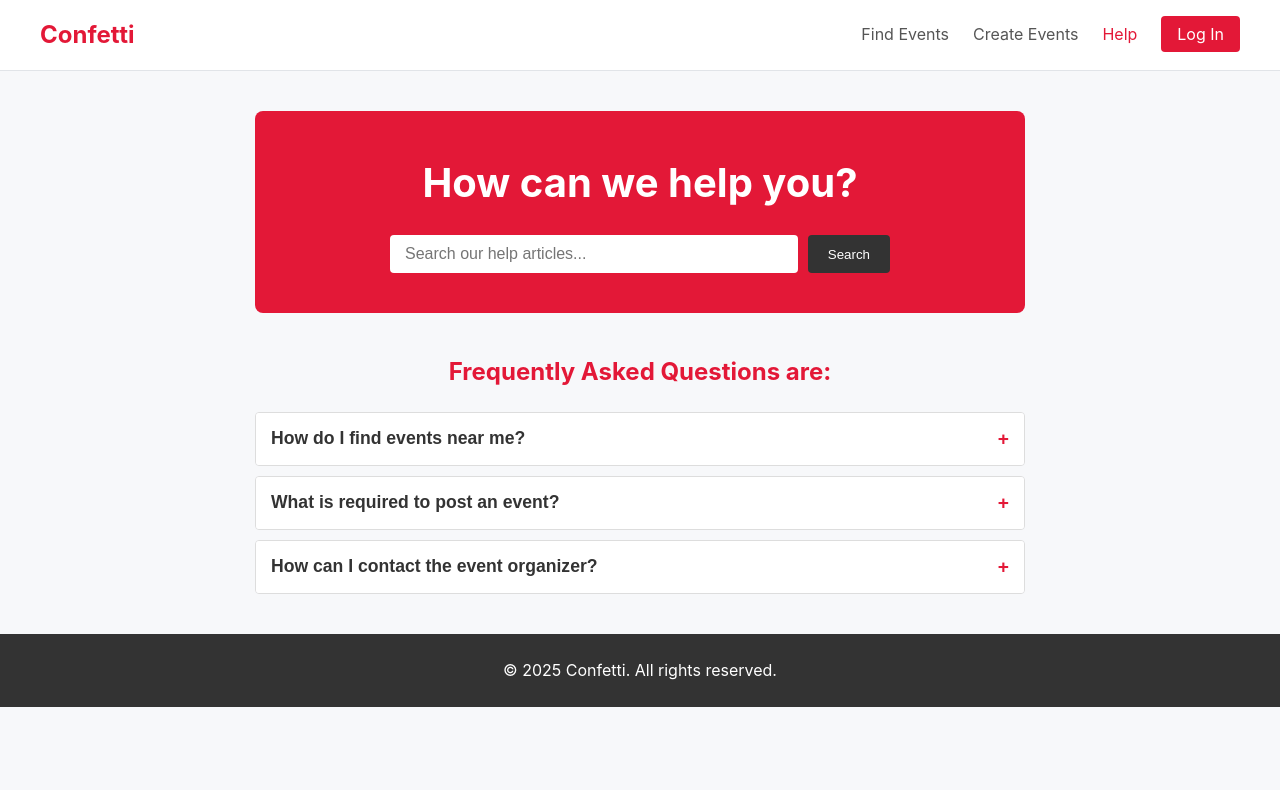
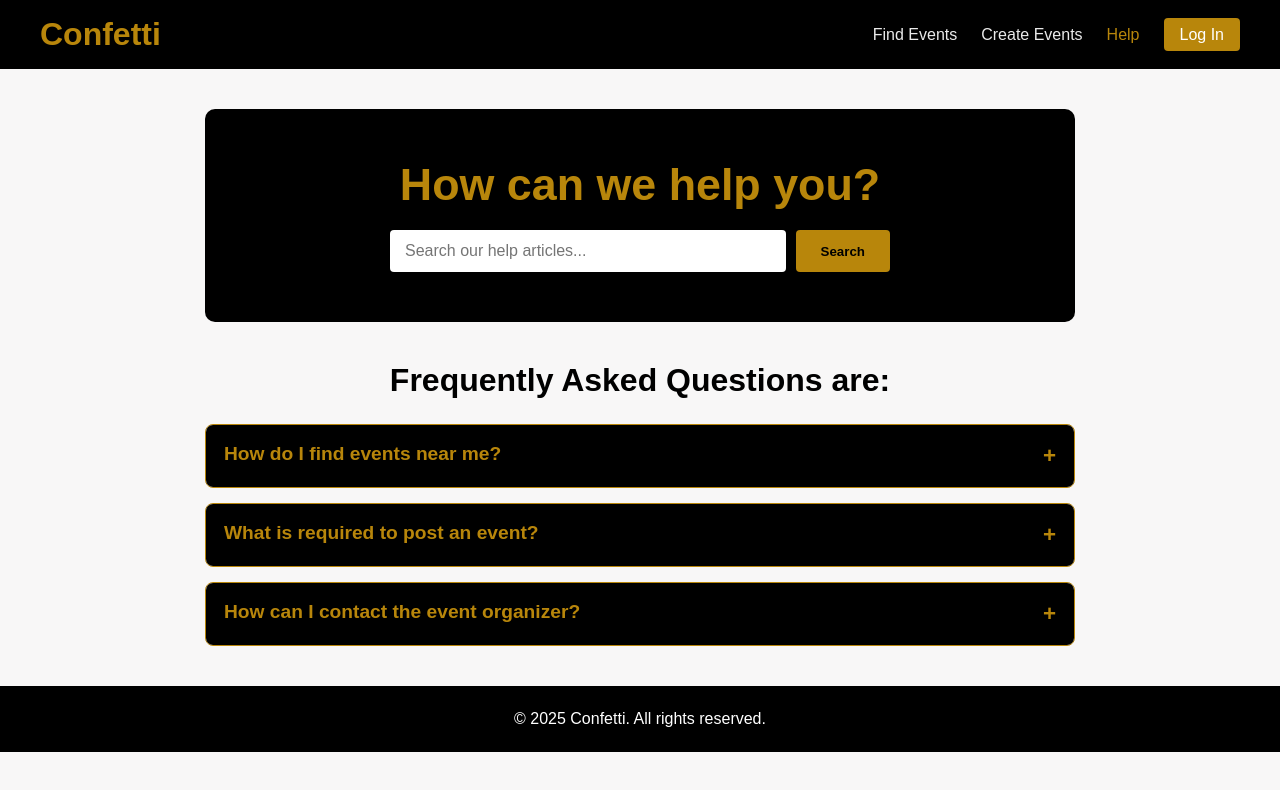
Before and after one commit to Apoorvacodes376/EventQueue-Studios, a website built with Vite: page help.html in a window 1280 px wide. Built offline with nearby package versions, Linux system fonts and the light colour scheme.

Commit message:
help css

```diff
--- a/help.css
+++ b/help.css
@@ -1,39 +1,37 @@
-/* ----------------------------------- */
-/* BASE STYLES & HEADER (CONSISTENCY)  */
-/* ----------------------------------- */
+/* ------------------------------ */
+/* GLOBAL STYLES + HEADER         */
+/* ------------------------------ */
 
 * {
-    box-sizing: border-box;
     margin: 0;
     padding: 0;
+    box-sizing: border-box;
 }
 
 body {
-    font-family: -apple-system, BlinkMacSystemFont, "Segoe UI", Roboto, "Helvetica Neue", Arial, sans-serif;
-    background-color: #f7f8fa;
-    line-height: 1.6;
-    color: #333;
+    font-family: Arial, sans-serif;
+    background: #f8f7f7;
+    color: #222;
 }
 
 /* Header */
 .header {
-    background-color: #fff;
-    border-bottom: 1px solid #e1e4e8;
+    background: black;
     padding: 1rem 2rem;
 }
 
 .navbar {
+    max-width: 1200px;
+    margin: auto;
     display: flex;
     justify-content: space-between;
     align-items: center;
-    max-width: 1200px;
-    margin: 0 auto;
 }
 
 .logo {
-    font-size: 1.5rem;
+    font-size: 2rem;
     font-weight: bold;
-    color: #e31837; /* Confetti/Eventbrite Red */
+    color: darkgoldenrod;
     text-decoration: none;
 }
 
@@ -45,61 +43,51 @@ body {
 }
 
 .nav-links a {
-    color: #555;
+    color: #eaeaea;
     text-decoration: none;
-    transition: color 0.3s ease;
-    padding: 0.5rem 0;
+    transition: 0.3s;
 }
 
-/* Hover and Active State */
 .nav-links a:hover,
 .nav-links a.active {
-    color: #e31837;
+    color: darkgoldenrod;
 }
 
-/* Login Button Style */
 .btn-login {
-    background-color: #e31837;
-    color: #fff !important;
-    padding: 0.5rem 1rem !important;
+    background: darkgoldenrod !important;
+    padding: 0.5rem 1rem;
     border-radius: 4px;
+    color: white !important;
 }
 .btn-login:hover {
-    background-color: #b3142c;
-    color: #fff !important;
+    background: #b8860b !important;
 }
 
-/* Footer */
-.footer {
-    text-align: center;
-    padding: 1.5rem;
-    background-color: #333;
-    color: #fff;
-    margin-top: 40px;
-}
-
-/* ----------------------------------- */
-/* HELP PAGE CONTENT STYLES            */
-/* ----------------------------------- */
+/* ------------------------------ */
+/* HELP PAGE MAIN CONTAINER       */
+/* ------------------------------ */
 
 .help-container {
-    max-width: 800px;
+    max-width: 900px;
     margin: 40px auto;
     padding: 0 15px;
 }
 
-/* Hero Section */
+/* ------------------------------ */
+/* HERO SECTION                   */
+/* ------------------------------ */
+
 .hero-help {
+    background: black;
+    color: darkgoldenrod;
     text-align: center;
-    background-color: #e31837;
-    color: #fff;
-    padding: 40px 20px;
-    border-radius: 8px;
+    padding: 50px 20px;
+    border-radius: 10px;
     margin-bottom: 40px;
 }
 
 .hero-help h1 {
-    font-size: 2.5rem;
+    font-size: 2.8rem;
     margin-bottom: 20px;
 }
 
@@ -108,89 +96,106 @@ body {
     justify-content: center;
     gap: 10px;
     max-width: 500px;
-    margin: 0 auto;
+    margin: auto;
 }
 
 #helpSearchInput {
-    padding: 10px 15px;
+    padding: 12px 15px;
     width: 100%;
+    border-radius: 4px;
     border: none;
-    border-radius: 4px;
     font-size: 1rem;
 }
 
 #helpSearchBtn {
-    padding: 10px 20px;
-    background-color: #333;
-    color: #fff;
+    padding: 12px 25px;
+    background: darkgoldenrod;
+    color: black;
+    font-weight: bold;
     border: none;
     border-radius: 4px;
     cursor: pointer;
-    transition: background-color 0.3s;
+    transition: 0.3s;
 }
 
 #helpSearchBtn:hover {
-    background-color: #555;
+    background: #b8860b;
 }
 
-/* FAQ Section */
+/* ------------------------------ */
+/* FAQ SECTION                    */
+/* ------------------------------ */
+
 .faq-section h2 {
-    margin-bottom: 20px;
     text-align: center;
-    color: #e31837;
+    color: black;
+    font-size: 2rem;
+    margin-bottom: 25px;
 }
 
+/* FAQ Card */
 .faq-item {
-    background-color: #fff;
-    border: 1px solid #ddd;
-    border-radius: 4px;
-    margin-bottom: 10px;
+    background: black;
+    border-radius: 8px;
+    margin-bottom: 15px;
     overflow: hidden;
+    border: 1px solid darkgoldenrod;
 }
 
+/* Question Header */
 .faq-question {
     width: 100%;
-    display: block;
-    background-color: #fff;
-    color: #333;
-    padding: 15px;
+    background: black;
+    color: darkgoldenrod;
+    padding: 18px;
     text-align: left;
     border: none;
+    font-size: 1.2rem;
     cursor: pointer;
-    font-size: 1.1rem;
-    font-weight: 600;
-    transition: background-color 0.2s;
+    font-weight: bold;
+    transition: 0.3s;
 }
 
 .faq-question:hover {
-    background-color: #f7f8fa;
+    background: #1a1a1a;
 }
 
-/* Indicator for open/closed state (optional: using a CSS transform here) */
+/* Plus / Minus Icon */
 .faq-question::after {
-    content: '+';
+    content: "+";
     float: right;
+    font-size: 1.4rem;
     font-weight: bold;
-    font-size: 1.2rem;
-    color: #e31837;
-    transition: transform 0.2s;
 }
 
 .faq-question.active::after {
-    content: '-';
-    transform: rotate(180deg);
+    content: "-";
 }
 
+/* Answer Content */
 .faq-answer {
-    padding: 0 15px;
-    background-color: #fcfcfc;
-    max-height: 0; /* Key for the collapsible effect */
+    max-height: 0;
     overflow: hidden;
+    background:white;
+    color: black;
+    padding: 0 18px;
     transition: max-height 0.3s ease-out;
 }
 
 .faq-answer p {
-    padding: 15px 0;
-    font-size: 0.95rem;
-    color: #555;
+    padding: 18px 0;
+    font-size: 1rem;
+    color: black;
 }
+
+/* ------------------------------ */
+/* FOOTER                         */
+/* ------------------------------ */
+
+.footer {
+    background: black;
+    color: white;
+    text-align: center;
+    padding: 1.5rem;
+    margin-top: 40px;
+}
```
